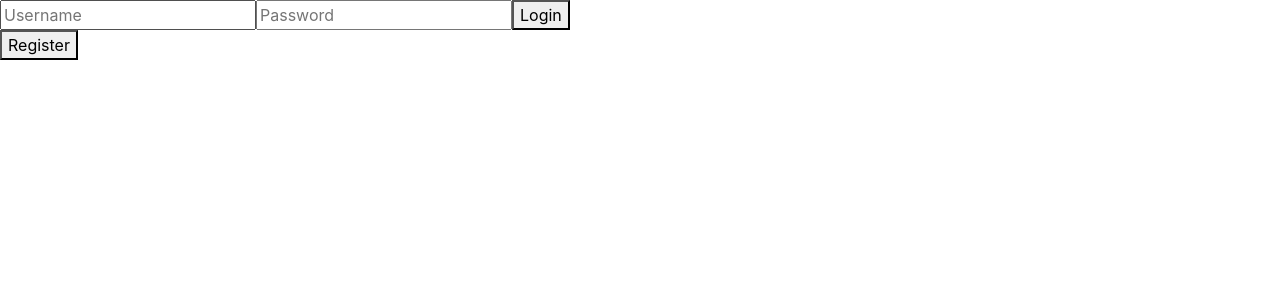
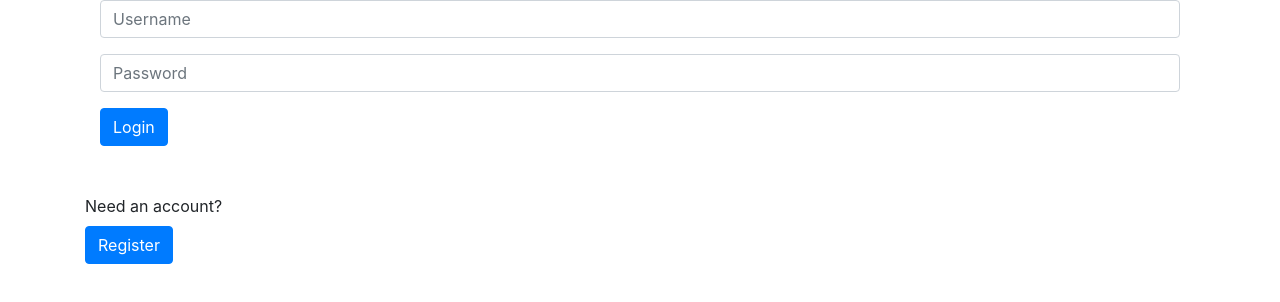
Before and after one commit to JWaters02/SCCC-Travel-Buddy, a React (Create React App) app in the folder frontend/: page / in a window 1280 px wide. Shown: the top 302 px of the page. Built offline with nearby package versions, Linux system fonts and the light colour scheme.

Commit message:
Replace html with reactstrap where proper

```diff
--- a/frontend/src/api.js
+++ b/frontend/src/api.js
@@ -144,6 +144,10 @@ export const login = async (loginData) => {
         Cookies.set('token', token);
         return { id: user_id, email, username };
     } catch (error) {
+        if (error.response && error.response.status === 400) {
+            const errorMessages = Object.entries(error.response.data).map(([key, value]) => `${key}: ${value}`);
+            return { status: 'error', errorMessages };
+        }
         console.error("Login error", error);
         throw error;
     }
--- /dev/null
+++ b/frontend/src/components/ErrorMessageDisplay.js
@@ -0,0 +1,20 @@
+import React from 'react';
+import { Alert } from 'reactstrap';
+
+const ErrorMessagesDisplay = ({ errorMessages }) => {
+    if (!errorMessages || errorMessages.length === 0) {
+        return null;
+    }
+
+    return (
+        <div>
+            {errorMessages.map((message, index) => (
+                <Alert key={index} color="danger">
+                    {message}
+                </Alert>
+            ))}
+        </div>
+    );
+};
+
+export default ErrorMessagesDisplay;
--- a/frontend/src/components/Landing.js
+++ b/frontend/src/components/Landing.js
@@ -1,4 +1,5 @@
 import React, { useState } from 'react';
+import { Button, Container, Label } from 'reactstrap';
 import Login from './Login';
 import Register from './Register';
 
@@ -10,16 +11,21 @@ const Landing = (props) => {
     };
 
     return (
-        <div>
+        <Container>
             {isLogin ? (
                 <Login onLoginSuccess={props.onLoginSuccess} />
             ) : (
                 <Register onRegisterSuccess={props.onRegisterSuccess} />
             )}
-            <button onClick={toggleLogin}>
+            <br />
+            <Label>
+                {isLogin ? 'Need an account?' : 'Already have an account?'}
+            </Label>
+            <br />
+            <Button onClick={toggleLogin} color="primary">
                 {isLogin ? 'Register' : 'Login'}
-            </button>
-        </div>
+            </Button>
+        </Container>
     );
 };
 
--- a/frontend/src/components/Login.js
+++ b/frontend/src/components/Login.js
@@ -1,16 +1,24 @@
 import React, { useState } from 'react';
+import ErrorMessagesDisplay from './ErrorMessageDisplay';
 import { login } from '../api';
+import { Button, Form, FormGroup, Input, Container } from 'reactstrap';
 
 const Login = (props) => {
     const [username, setUsername] = useState('');
     const [password, setPassword] = useState('');
+    const [errorMessages, setErrorMessages] = useState([]);
 
     const handleChange = (event) => {
         const { name, value } = event.target;
-        if (name === 'username') {
+        switch(name) {
+            case 'username':
                 setUsername(value);
-        } else if (name === 'password') {
+                break;
+            case 'password':
                 setPassword(value);
+                break;
+            default:
+                break;
         }
     };
 
@@ -18,8 +26,12 @@ const Login = (props) => {
         event.preventDefault();
         const userCredentials = { username, password };
         login(userCredentials)
-            .then(userDetails => {
-                props.onLoginSuccess(userDetails);
+            .then(response => {
+                if (response && response.status === 'error') {
+                    setErrorMessages(response.errorMessages);
+                } else {
+                    props.onLoginSuccess(response);
+                }
             })
             .catch(error => {
                 console.error("Login error", error);
@@ -27,24 +39,31 @@ const Login = (props) => {
     };
 
     return (
-        <div>
-            <form onSubmit={handleSubmit}>
-                <input
+        <Container>
+            <Form onSubmit={handleSubmit}>
+                <FormGroup>
+                    <Input
+                        type="text"
                         name="username"
                         value={username}
                         onChange={handleChange}
                         placeholder="Username"
                     />
-                <input
+                </FormGroup>
+                <FormGroup>
+                    <Input
+                        type="password"
                         name="password"
-                    type="password"
                         value={password}
                         onChange={handleChange}
                         placeholder="Password"
                     />
-                <button type="submit">Login</button>
-            </form>
-        </div>
+                </FormGroup>
+                <Button type="submit" color="primary">Login</Button>
+            </Form>
+            <br />
+            <ErrorMessagesDisplay errorMessages={errorMessages} />
+        </Container>
     );
 };
 
--- a/frontend/src/components/Logout.js
+++ b/frontend/src/components/Logout.js
@@ -1,4 +1,5 @@
 import React from 'react';
+import { Button, Form, FormGroup, } from "reactstrap";
 import { logout } from '../api';
 
 const Logout = (props) => {
@@ -15,9 +16,11 @@ const Logout = (props) => {
 
     return (
         <div>
-            <form onSubmit={handleSubmit}>
-                <button type="submit">Logout</button>
-            </form>
+            <Form onSubmit={handleSubmit}>
+                <FormGroup>
+                    <Button>Logout</Button>
+                </FormGroup>
+            </Form>
         </div>
     );
 }
--- a/frontend/src/components/Register.js
+++ b/frontend/src/components/Register.js
@@ -1,21 +1,7 @@
 import React, { useState, useEffect } from 'react';
+import ErrorMessagesDisplay from './ErrorMessageDisplay';
 import { register, getUUID } from '../api';
-
-const ErrorMessagesDisplay = ({ errorMessages }) => {
-    if (!errorMessages || errorMessages.length === 0) {
-        return null;
-    }
-
-    return (
-        <div className="error-messages">
-            {errorMessages.map((message, index) => (
-                <div key={index} className="error-message">
-                    {message}
-                </div>
-            ))}
-        </div>
-    );
-};
+import { Button, Form, FormGroup, Input, Container } from 'reactstrap';
 
 const Register = (props) => {
     const [userId, setUserId] = useState('');
@@ -72,46 +58,59 @@ const Register = (props) => {
     };
 
     return (
-        <div>
-            <form onSubmit={handleSubmit}>
-                <input
+        <Container>
+            <Form onSubmit={handleSubmit}>
+                <FormGroup>
+                    <Input
+                        type="text"
                         name="userId"
                         value={userId}
                         onChange={handleChange}
                         disabled={true}
                         placeholder="User ID"
                     />
-                <input
+                </FormGroup>
+                <FormGroup>
+                    <Input
+                        type="text"
                         name="username"
                         value={username}
                         onChange={handleChange}
                         placeholder="Username"
                     />
-                <input
+                </FormGroup>
+                <FormGroup>
+                    <Input
+                        type="email"
                         name="email"
-                    type="email"
                         value={email}
                         onChange={handleChange}
                         placeholder="Email"
                     />
-                <input
+                </FormGroup>
+                <FormGroup>
+                    <Input
+                        type="password"
                         name="password"
-                    type="password"
                         value={password}
                         onChange={handleChange}
                         placeholder="Password"
                     />
-                <input
+                </FormGroup>
+                <FormGroup>
+                    <Input
+                        type="password"
                         name="password2"
-                    type="password"
                         value={password2}
                         onChange={handleChange}
                         placeholder="Confirm Password"
                     />
-                <button type="submit">Register</button>
-            </form>
+                </FormGroup>
+                <Button type="submit" color="primary">Register</Button>
+            </Form>
+            <br />
             <ErrorMessagesDisplay errorMessages={errorMessages} />
-        </div>
+        </Container>
     );
 };
 
```
Also changed, not shown: 1 other file (tests, documents, lock files or other folders). Lines whose indentation alone changed are shown as unchanged.
